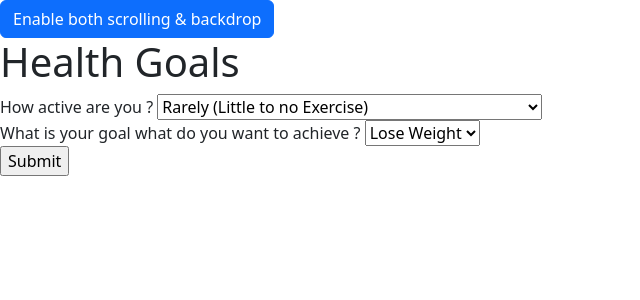
After one commit to laziman5898/AI-PT, a Flask app: a page that uses templates/navigation.html in a window 1280 px wide. The commit adds this page. Shown: the top 300 px of the page, without its empty margins (0-640 px from the left). Run offline with Flask 3, Linux system fonts and the light colour scheme; a user stored in the database is signed in.

Commit message:
Nav Bar and Login Refactored Login Session Edited Database Relationships Added Lifestyle and Macro breakdown
Currently: Working on Macros being added to the new macro database

Note: Comments Need Adding and a fair bit more refactoring
Bcrypt Needs adding for password

```diff
--- a/html_forms.py
+++ b/html_forms.py
@@ -24,3 +24,8 @@ class info_update_form(Form):
     gender = SelectField("Gender", choices=[('Male', 'Male'), ('Female', 'Female'), ('Unspecifed', 'Not Specified')])
     age = IntegerField("Age", validators=[DataRequired()])
     submit = SubmitField()
+
+class goals_form(Form):
+    lifestyle = SelectField("How active are you ? ", choices=[(1,'Rarely (Little to no Exercise) '), (2, 'Light Activity (Light Activity 3-5 days a week'),(3,"Moderate (Moderate Exercise 3-5 days a week)"),(4,'Very Active (Hard Exercise 6-7 days a week'),(5,' Extra Active (Hard Exercise 6-7 With Physical Job)')])
+    goal = SelectField("What is your goal what do you want to achieve ?" , choices=[("LW", "Lose Weight"), ("M", "Maintaince"),("GW","Gain Weight")])
+    submit = SubmitField('Submit')
--- a/main.py
+++ b/main.py
@@ -17,6 +17,24 @@ app.secret_key = 'admin'  # Change this!
 
 login_manager = LoginManager()
 login_manager.init_app(app)
+
+
+def db_person_data_converstion(db_data):
+    height = db_data['height_in_cm']
+    weight = db_data['weight_in_kg']
+    gender = db_data['gender']
+    age = db_data['age']
+    bmi = db_data['bmi']
+
+    data = {'height': height,
+            'weight': weight,
+            'age': age,
+            'gender': gender,
+            'bmi': bmi
+            }
+    person = Candidate(data)
+
+    return person
 
 class User(flask_login.UserMixin):
     pass
@@ -79,7 +97,6 @@ def login():
             user = User()
             print("worked")
             user.id = response[0]
-            user.name = "Tom"
             flask_login.login_user(user)
             return redirect(url_for('profile'))
         else:
@@ -106,8 +123,30 @@ def info_update():
     if request.method == "POST":
         data = request.form
         person = Candidate(data)
+        person.bmi_classifier()
         database.update_info(id,person.info)
         return render_template("info_update.html" , form=info_update_form)
+
+@app.route("/Health Goals" , methods=["GET","POST"])
+@flask_login.login_required
+def health_goals():
+    goals_form = html_forms.goals_form()
+    if request.method=="GET":
+        goals_form= html_forms.goals_form()
+        return render_template("health goals.html", form=goals_form)
+
+    if request.method == "POST":
+        data = request.form
+        id = current_user.get_id()
+        user_info = database.get_user_info(id)[0]
+        person = db_person_data_converstion(user_info)
+        person.bmi_classifier()
+        person.set_goals(goal=request.form['goal'], lifestyle=int(request.form['lifestyle']))
+        person.macro_calc()
+
+        database.update_info_macro_calc(id,person.info)
+
+        return render_template("health goals.html", form=goals_form)
 
 @app.route('/logout')
 def logout():
--- /dev/null
+++ b/templates/health goals.html
@@ -0,0 +1,13 @@
+{%extends "base.html"%}
+{%block title%} Health Goals {%endblock%}
+{%block content%}
+<h1>Health Goals</h1>
+
+<form action="{{url_for('health_goals')}}" method="post">
+{{form.lifestyle.label}} {{form.lifestyle}} <br />
+{{form.goal.label}} {{form.goal}}<br />
+{{form.submit}}
+
+{{ form.csrf_token }}
+</form>
+{%endblock%}
--- a/templates/navigation.html
+++ b/templates/navigation.html
@@ -8,13 +8,25 @@
   <div class="offcanvas-body">
     <nav class="nav flex-column">
     <a class="nav-link " aria-current="page" href="#"></a>
+      <!-------------WORKOUTS -------------------->
       <a class="nav-link" href={{url_for('register')}}>Workout Plans</a>
-    <a class="nav-link" href={{url_for('login')}}>Nutrion Plans</a>
+
+      <!-------------NUTRITION -------------------->
+    <a class="nav-link" href={{url_for('login')}}>Nutrition</a>
+      <ul>
+        <li> <a href="">Meal Plans</a>
+        <li> <a href="">Grocery List<a/>
+        <li> <a href="">Nutrition Plans</a>
+      </ul>
+
+      <!-------------PROGRESS TRACKING ------------------------->
     <a class="nav-link" href={{url_for('profile')}}>Progress Tracking</a>
+
+      <!-------------USER PROFILE -------------------->
       <a class="nav-link " href={{url_for('profile')}}>User Profile</a>
       <ul>
         <li> <a href="{{url_for('info_update')}}">Update Info</a>
-        <li> <a href="">Health Goals<a/>
+        <li> <a href="{{url_for('health_goals')}}">Health Goals<a/>
         <li> <a href="">Dietary Preferences</a>
       </ul>
 
```
Also changed, not shown: candidate.py (+6 -14 lines), db_connection.py (+14 -7 lines).
